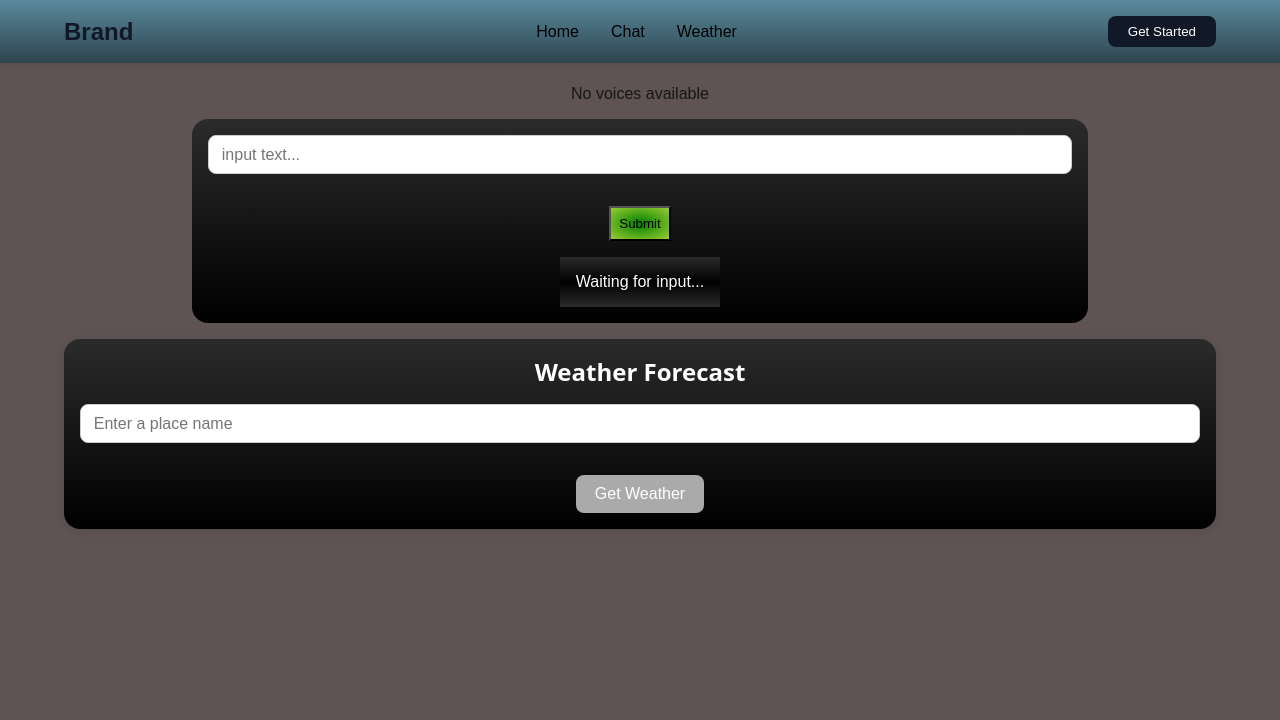
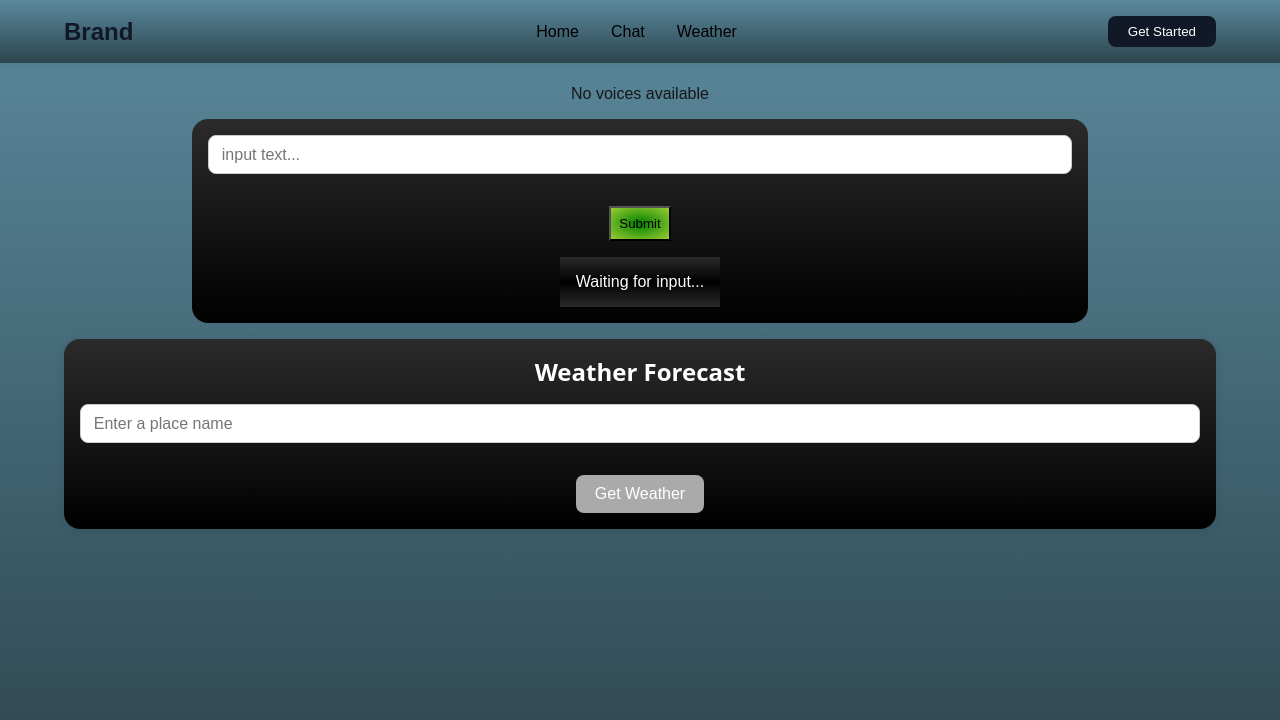
Before and after one commit to hemingus/ai-dashboard, a Next.js app: page / in a window 1280 px wide. Shown: the top 720 px of the page. Built offline with nearby package versions, Linux system fonts and the light colour scheme.

Commit message:
change page background

```diff
--- a/src/app/page.module.css
+++ b/src/app/page.module.css
@@ -1,6 +1,6 @@
 .page {
   position: relative;
-  background: rgb(95, 83, 83);
+  background: linear-gradient(skyblue -100%, black 200%);
   min-height: 100vh;
   display: flex;
   flex-direction: column;
```
